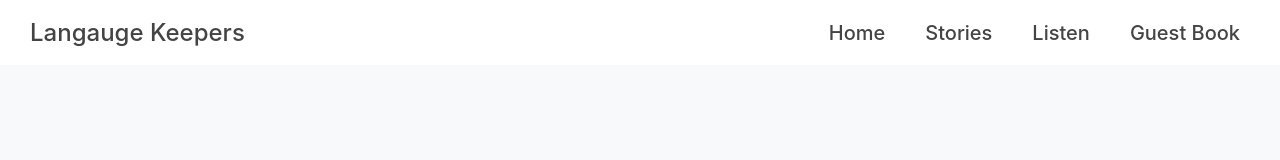
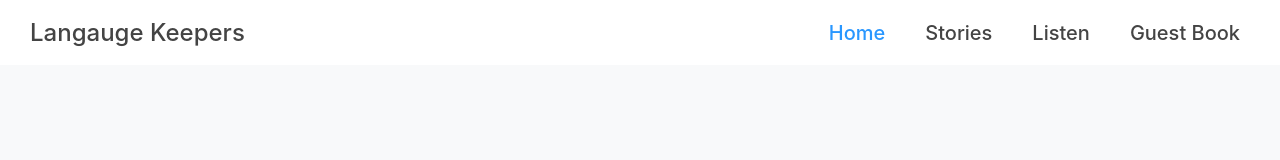
Before and after one commit to Cglowicki/language-keepers, a React (Create React App) app: page /guestbook in a window 1280 px wide. In both pictures the pointer is over the link "Home". Shown: the top 160 px of the page. Built offline with nearby package versions, Linux system fonts and the light colour scheme.

Commit message:
style for nav links

```diff
--- a/src/assets/scss/_navigation.scss
+++ b/src/assets/scss/_navigation.scss
@@ -29,6 +29,11 @@
       padding: 0 20px 0 20px;
       font-size: 20px;
       color: $text-color;
+
+      &:hover {
+        color: $text-link;
+      }
     }
+
   }
 }
```
